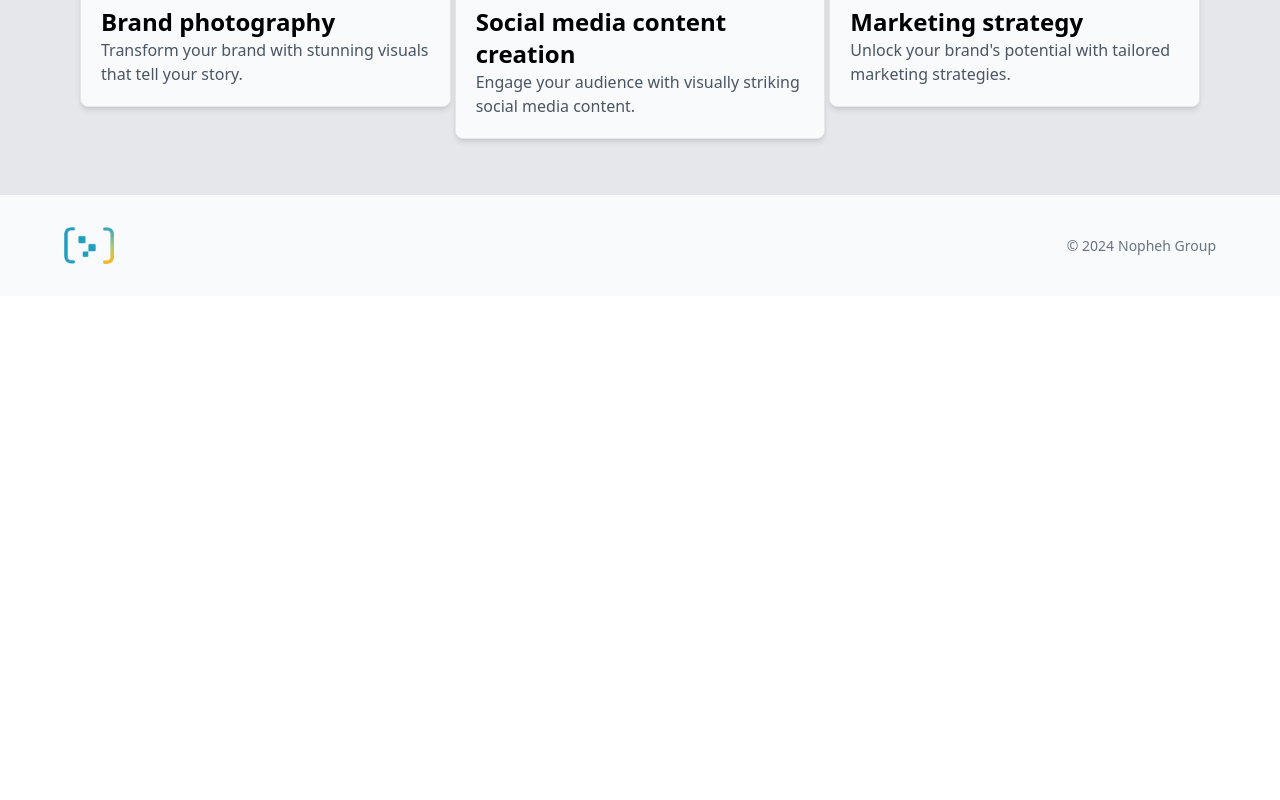
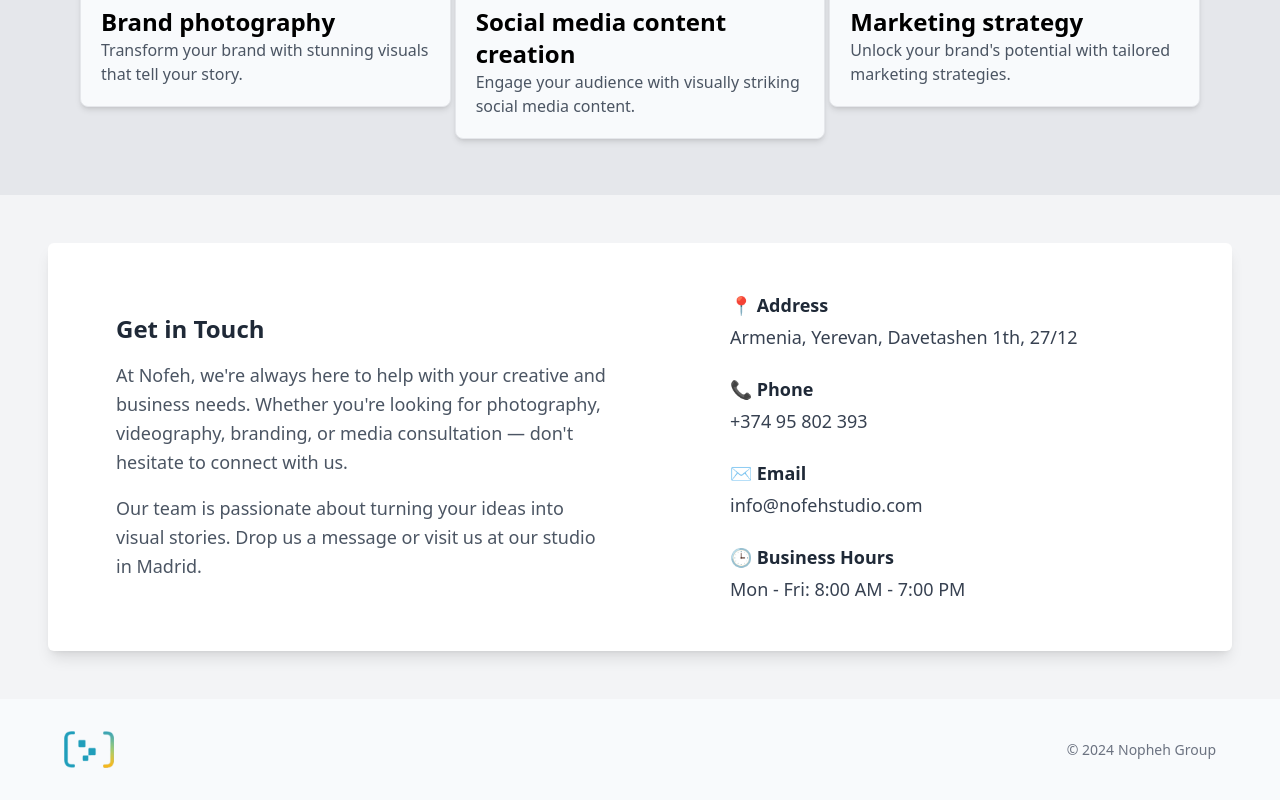
Before and after one commit to AmirBerenji/nophehGroup, a Next.js app: page / in a window 1280 px wide. Shown: the part 1765-2565 px from the top of the page. Before the commit the page ends 2061 px from the top, so only its background shows below. Built offline with nearby package versions, Linux system fonts and the light colour scheme.

Commit message:
addcontact

```diff
--- a/app/(main)/page.tsx
+++ b/app/(main)/page.tsx
@@ -1,6 +1,7 @@
 import BannerMainPage from "../component/banner";
 import Description from "../component/description";
 import Card from "../component/card";
+import ContactUs from "../component/contactus";
 
 export default async function Home() {
   return (
@@ -8,6 +9,7 @@ export default async function Home() {
       <BannerMainPage />
       <Description />
       <Card />
+      <ContactUs />
     </>
   );
 }
--- a/app/component/banner.tsx
+++ b/app/component/banner.tsx
@@ -6,7 +6,7 @@ export default function BannerMainPage() {
           <span className=" text-4xl md:text-6xl lg:text-7xl  text-[#023047]">
             NOFEH
           </span>
-          <span className=" text-xl md:text-2xl lg:text-4xl text-[#fc8500]">
+          <span className="ml-3 text-xl md:text-2xl lg:text-4xl text-[#fc8500]">
             Code Studio
           </span>
         </h2>
--- /dev/null
+++ b/app/component/contactus.tsx
@@ -0,0 +1,53 @@
+import React from "react";
+
+export default function ContactUs() {
+  return (
+    <section
+      id="contactus"
+      className="w-full bg-gray-100 py-12 px-4 sm:px-6 lg:px-12"
+    >
+      <div className="max-w-7xl mx-auto bg-white rounded-md shadow-lg p-8 md:p-12">
+        <div className="grid grid-cols-1 md:grid-cols-2 gap-10 items-center pl-5 pr-10">
+          {/* Left Column - Description */}
+          <div>
+            <h2 className="text-2xl font-bold text-gray-800 mb-4">
+              Get in Touch
+            </h2>
+            <p className="text-gray-600 text-lg leading-relaxed mb-4">
+              At Nofeh, we&#39;re always here to help with your creative and
+              business needs. Whether you&#39;re looking for photography,
+              videography, branding, or media consultation — don&#39;t hesitate
+              to connect with us.
+            </p>
+            <p className="text-gray-600 text-lg leading-relaxed">
+              Our team is passionate about turning your ideas into visual
+              stories. Drop us a message or visit us at our studio in Madrid.
+            </p>
+          </div>
+
+          {/* Right Column - Contact Info */}
+          <div className="space-y-6 text-gray-700 text-lg md:pl-20 lg:pl-20 xl:pl-20">
+            <div>
+              <h3 className="font-semibold text-gray-800 mb-1">📍 Address</h3>
+              <p>Armenia, Yerevan, Davetashen 1th, 27/12</p>
+            </div>
+            <div>
+              <h3 className="font-semibold text-gray-800 mb-1">📞 Phone</h3>
+              <p>+374 95 802 393</p>
+            </div>
+            <div>
+              <h3 className="font-semibold text-gray-800 mb-1">✉️ Email</h3>
+              <p>info@nofehstudio.com</p>
+            </div>
+            <div>
+              <h3 className="font-semibold text-gray-800 mb-1">
+                🕒 Business Hours
+              </h3>
+              <p>Mon - Fri: 8:00 AM - 7:00 PM</p>
+            </div>
+          </div>
+        </div>
+      </div>
+    </section>
+  );
+}
--- a/app/component/description.tsx
+++ b/app/component/description.tsx
@@ -2,7 +2,7 @@ import Image from "next/image";
 
 export default function Description() {
   return (
-    <section className="flex bg-[#fefefe] py-10 text-[#023047] " id="about ">
+    <section className="flex bg-[#fefefe] py-10 text-[#023047] " id="about">
       <div className="container mx-auto grid grid-cols-1 md:grid-cols-2 gap-8 px-4 md:px-10">
         {/* Text Content */}
         <div className="p-4 md:p-10 flex flex-col justify-center">
--- a/app/component/topmenu.tsx
+++ b/app/component/topmenu.tsx
@@ -38,7 +38,7 @@ export default function TopMenu() {
               About
             </NavbarLink>
             <NavbarLink href="#service">Services</NavbarLink>
-            <NavbarLink href="#">Contact</NavbarLink>
+            <NavbarLink href="#contactus">Contact</NavbarLink>
           </div>
         </NavbarCollapse>
       </Navbar>
```
